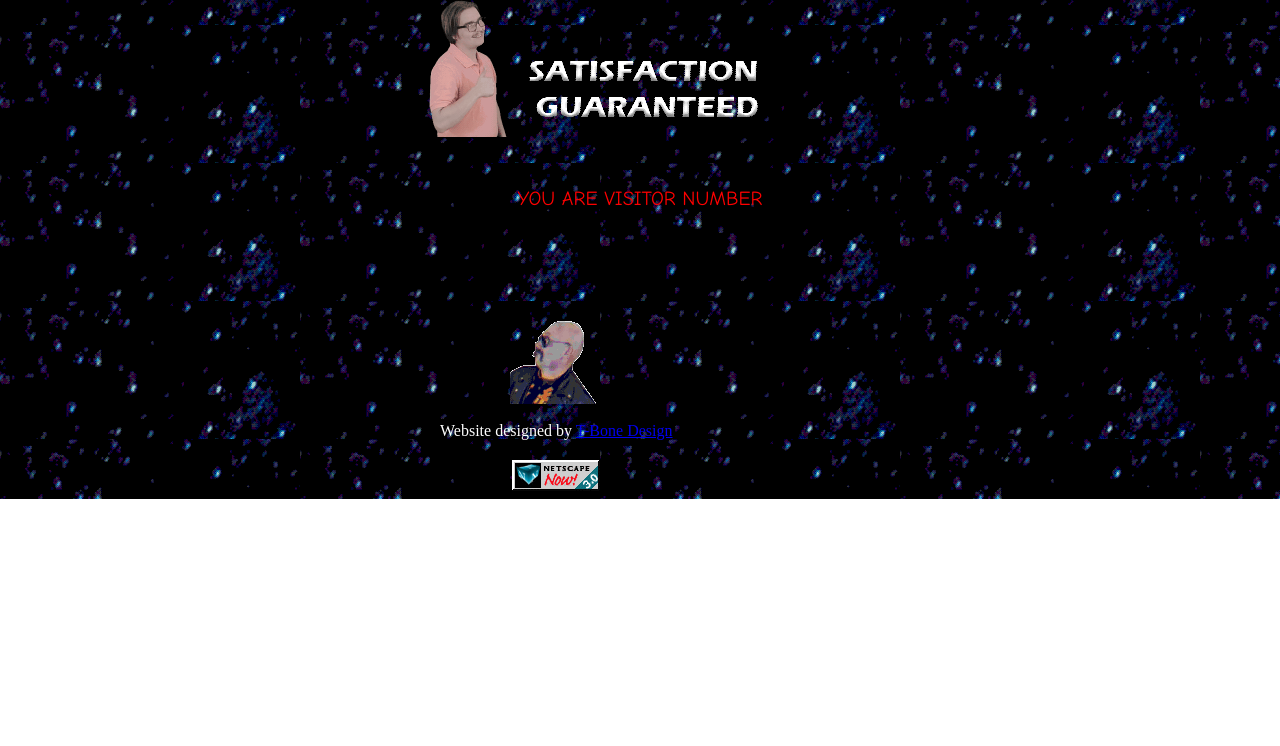
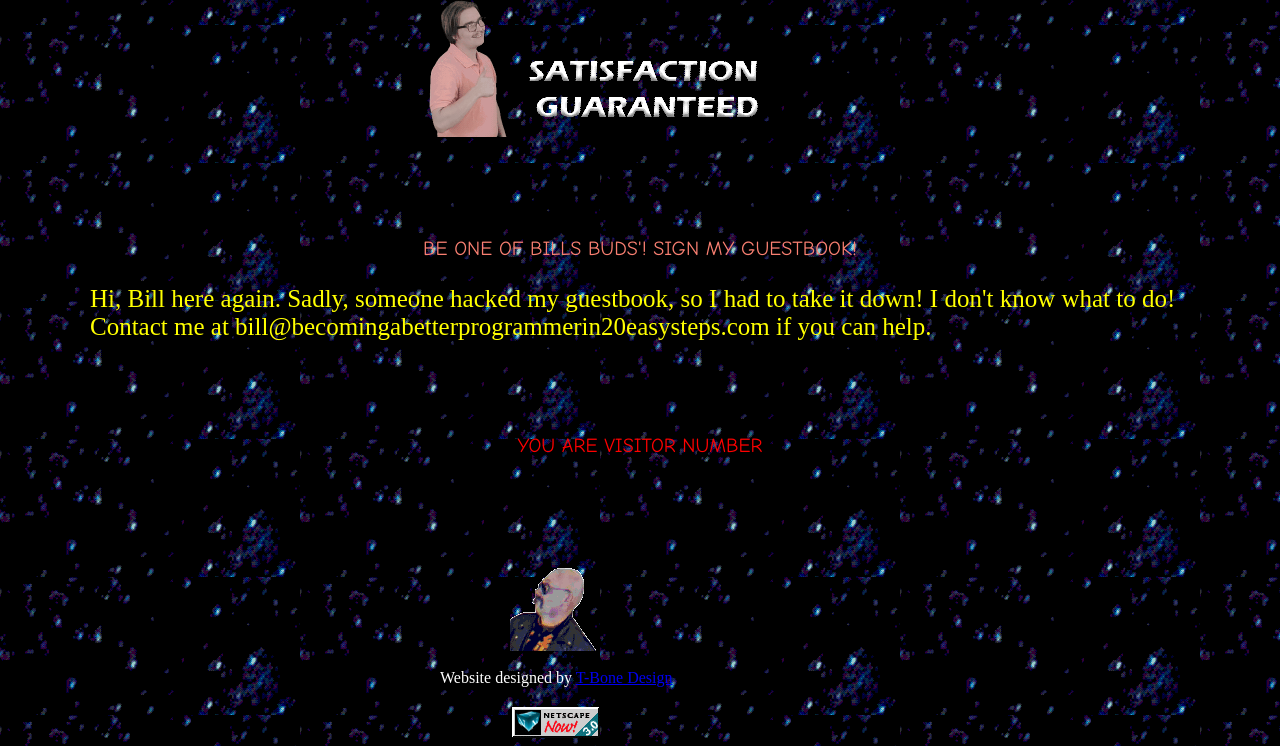
Before and after one commit to javaBin/becomingabetterprogrammerin20easysteps, a plain HTML site: page site/index.html in a window 1280 px wide. Shown: the part 1631-2377 px from the top of the page. Before the commit the page ends 2130 px from the top, so only its background shows below. Drawn offline with Linux system fonts and the light colour scheme.

Commit message:
Message from bill

```diff
--- a/site/index.html
+++ b/site/index.html
@@ -59,6 +59,11 @@ function JSFX_StartEffects()
 
 </DIV>
 <DIV style="width: 1100px; margin: 0 auto; margin-top: 20px;">
+	<p style="color: salmon; font-size: 20px; margin-top: 100px; text-align: center; font-family: 'Comic Sans MS', cursive, sans-serif">BE ONE OF BILLS BUDS'! SIGN MY GUESTBOOK!</p>
+	<p style="color: yellow; font-size:25px">
+		Hi, Bill here again. Sadly, someone hacked my guestbook, so I had to take it down! I don't know what to do! Contact me at bill@becomingabetterprogrammerin20easysteps.com if you can help.
+	</p>
+	<br>
 	<p style="color: red; font-size: 20px; margin-top: 50px; text-align: center; font-family: 'Comic Sans MS', cursive, sans-serif">YOU ARE VISITOR NUMBER</p>
 	<DIV style="width: 256px; margin: 0 auto; margin-top: 20px;">
 		<script type="text/javascript" src="https://counter3.fcs.ovh/private/counter.js?c=1bynnpbr5guf6fjaqcxm7du4rhtlpg2w"></script>
```
